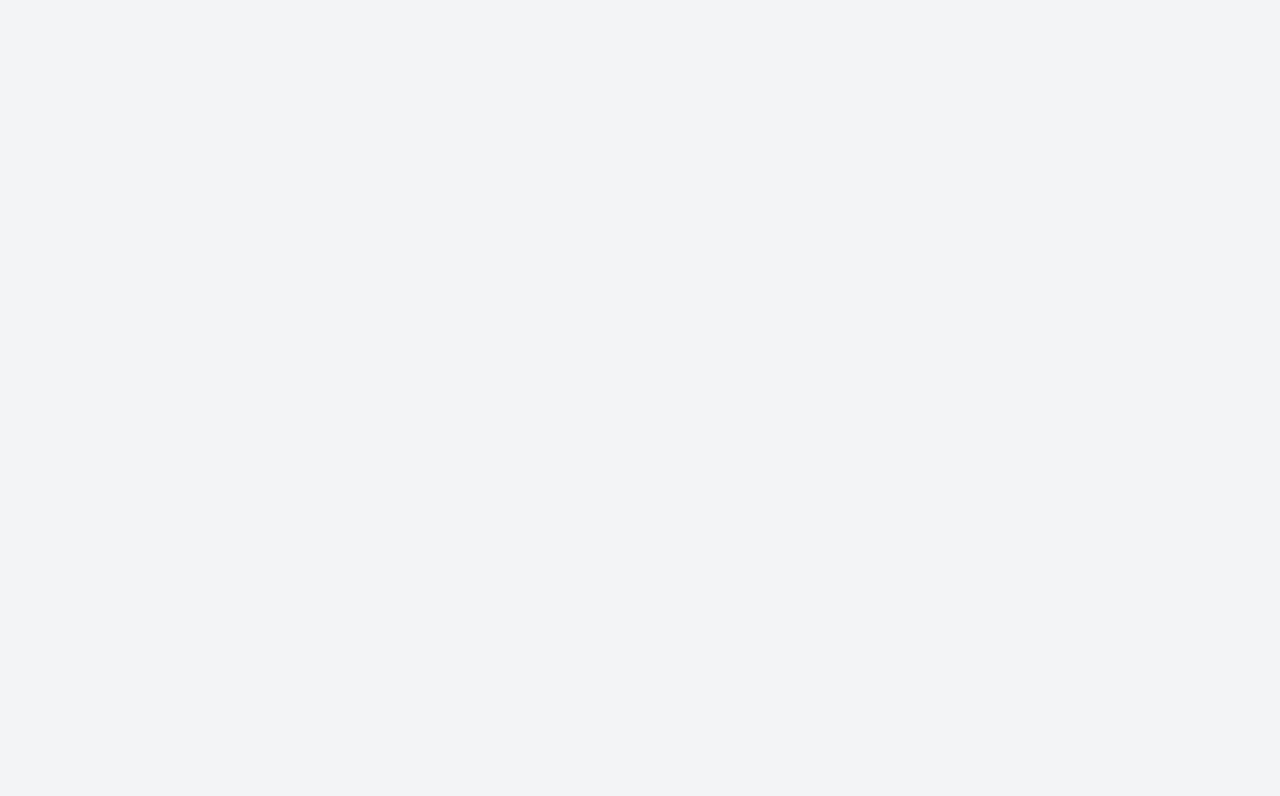
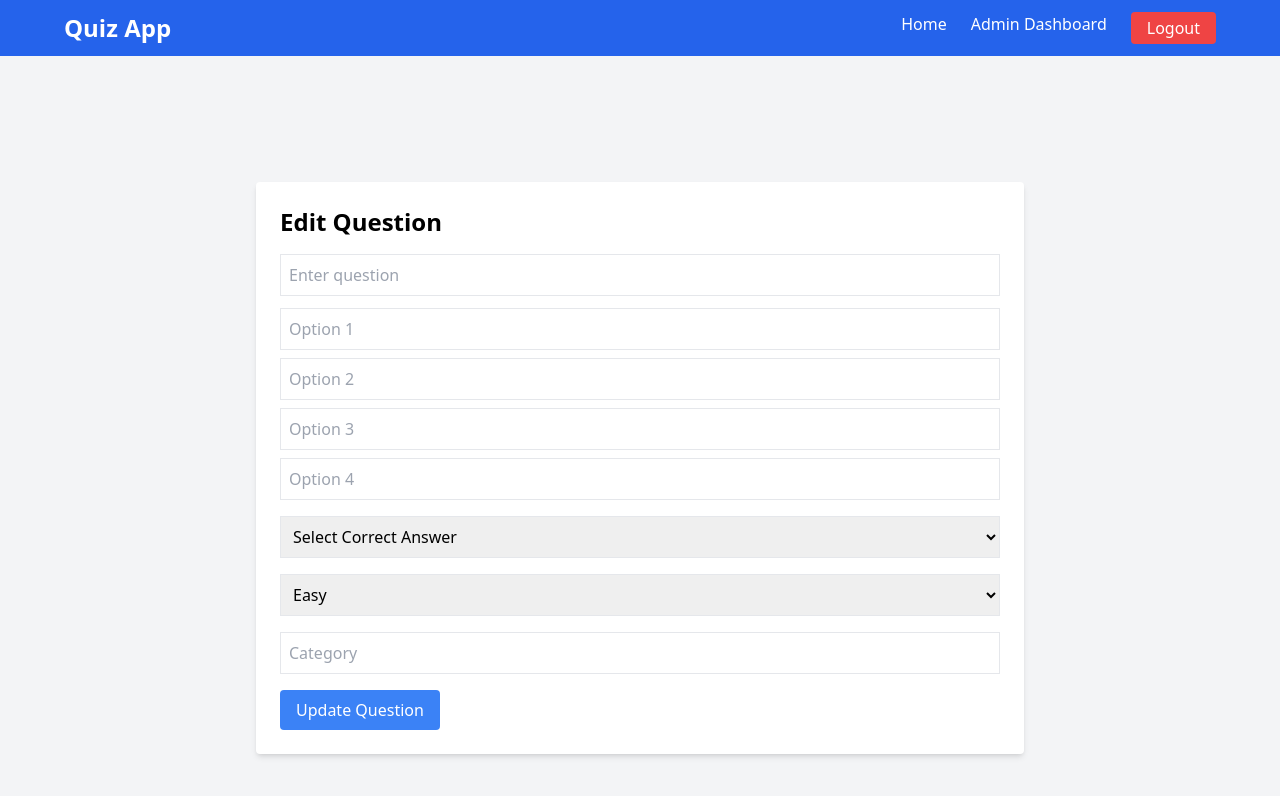
Before and after one commit to MohilSarvankar/Microservice-Quiz-App, a React (Create React App) app in the folder frontend/: page /admin/question/1 in a window 1280 px wide. Before the commit this address had no page. Shown: the top 796 px of the page. Built offline with nearby package versions, Linux system fonts and the light colour scheme; no server answers.

Commit message:
Frontend - Manage question page added to add or modify question

```diff
--- a/frontend/src/App.js
+++ b/frontend/src/App.js
@@ -1,17 +1,24 @@
 import { BrowserRouter as Router, Route, Routes } from "react-router-dom";
 import HomePage from "./pages/HomePage";
 import QuizPage from "./pages/QuizPage";
-import ResultPage from "./pages/ResultPage";
+import AdminDashboard from "./pages/admin/AdminDashboard";
+import ManageQuiz from "./pages/admin/ManageQuiz";
+import Navbar from "./components/Navbar";
+import ManageQuestion from "./pages/admin/ManageQuestion";
 
 function App() {
 
   return (
     <Router>
+      <Navbar />
       <div className="min-h-screen bg-gray-100 flex justify-center items-center">
         <Routes>
           <Route path="/" element={<HomePage />} />
           <Route path="/quiz/:quizId" element={<QuizPage />} />
-          <Route path="/quiz/:quizId/result" element={<ResultPage />} />
+          <Route path="/admin" element={<AdminDashboard />} />
+          <Route path="/admin/quiz/:quizId" element={<ManageQuiz />} />
+          <Route path="/admin/question/new" element={<ManageQuestion />} />  {/* Add Question */}
+          <Route path="/admin/question/:id" element={<ManageQuestion />} />  {/* Edit Question */}
         </Routes>
       </div>
     </Router>
--- a/frontend/src/pages/HomePage.jsx
+++ b/frontend/src/pages/HomePage.jsx
@@ -20,7 +20,7 @@ const HomePage = () => {
   }, []);
 
   return (
-    <div className="max-w-2xl w-full p-6 bg-white shadow-lg rounded-xl">
+    <div className="max-w-3xl w-full p-6 bg-white shadow-lg rounded-xl">
       <h1 className="text-2xl font-bold mb-4 text-center">Available Quizzes</h1>
       {loading ? (
         <p className="text-center text-gray-500">Loading...</p>
--- a/frontend/src/pages/ResultPage.jsx
+++ /dev/null
@@ -1,9 +0,0 @@
-import React from 'react'
-
-const ResultPage = () => {
-  return (
-    <div>ResultPage</div>
-  )
-}
-
-export default ResultPage
--- /dev/null
+++ b/frontend/src/pages/admin/ManageQuestion.jsx
@@ -0,0 +1,106 @@
+import { useState, useEffect } from "react";
+import { useParams, useNavigate } from "react-router-dom";
+import axios from "axios";
+
+const ManageQuestion = () => {
+  const { id } = useParams();
+  const navigate = useNavigate();
+
+  const [question, setQuestion] = useState({
+    questionTitle: "",
+    option1: "",
+    option2: "",
+    option3: "",
+    option4: "",
+    answer: "",
+    difficultyLevel: "Easy",
+    category: "",
+  });
+
+  useEffect(() => {
+    if (id) {
+      axios.get(`${process.env.REACT_APP_API_QUESTION_URL}/${id}`)
+        .then(response => setQuestion(response.data))
+        .catch(error => console.error("Error fetching question:", error));
+    }
+  }, [id]);
+
+  const handleChange = (e) => {
+    setQuestion({ ...question, [e.target.name]: e.target.value });
+  };
+
+  const handleSubmit = () => {
+    if (id) {
+      axios.put(`${process.env.REACT_APP_API_QUESTION_URL}`, question)
+        .then(() => navigate("/admin"))
+        .catch(error => console.error("Error updating question:", error));
+    } else {
+      axios.post(`${process.env.REACT_APP_API_QUESTION_URL}`, question)
+        .then(() => navigate("/admin"))
+        .catch(error => console.error("Error adding question:", error));
+    }
+  };
+
+  return (
+    <div className="max-w-3xl mx-auto bg-white p-6 rounded shadow-md mt-6">
+      <h2 className="text-2xl font-bold mb-4">{id ? "Edit Question" : "Add New Question"}</h2>
+
+      {/* Question Title */}
+      <input
+        name="questionTitle"
+        value={question.questionTitle}
+        onChange={handleChange}
+        placeholder="Enter question"
+        className="border p-2 w-full mb-3"
+      />
+
+      {/* Options */}
+      <input name="option1" value={question.option1} onChange={handleChange} placeholder="Option 1" className="border p-2 w-full mb-2" />
+      <input name="option2" value={question.option2} onChange={handleChange} placeholder="Option 2" className="border p-2 w-full mb-2" />
+      <input name="option3" value={question.option3} onChange={handleChange} placeholder="Option 3" className="border p-2 w-full mb-2" />
+      <input name="option4" value={question.option4} onChange={handleChange} placeholder="Option 4" className="border p-2 w-full mb-4" />
+
+      {/* Correct Answer (Dropdown) */}
+      <select
+        name="answer"
+        value={question.answer}
+        onChange={handleChange}
+        className="border p-2 w-full mb-4"
+      >
+        <option value="">Select Correct Answer</option>
+        {question.option1 && <option value={question.option1}>{question.option1}</option>}
+        {question.option2 && <option value={question.option2}>{question.option2}</option>}
+        {question.option3 && <option value={question.option3}>{question.option3}</option>}
+        {question.option4 && <option value={question.option4}>{question.option4}</option>}
+      </select>
+
+      {/* Difficulty Level */}
+      <select
+        name="difficultyLevel"
+        value={question.difficultyLevel}
+        onChange={handleChange}
+        className="border p-2 w-full mb-4"
+      >
+        <option value="Easy">Easy</option>
+        <option value="Medium">Medium</option>
+        <option value="Hard">Hard</option>
+      </select>
+
+      {/* Category */}
+      <input
+        name="category"
+        value={question.category}
+        onChange={handleChange}
+        placeholder="Category"
+        className="border p-2 w-full mb-4"
+      />
+
+      {/* Submit Button */}
+      <button onClick={handleSubmit} className="bg-blue-500 text-white px-4 py-2 rounded">
+        {id ? "Update" : "Add"} Question
+      </button>
+    </div>
+  );
+};
+
+export default ManageQuestion;
```
